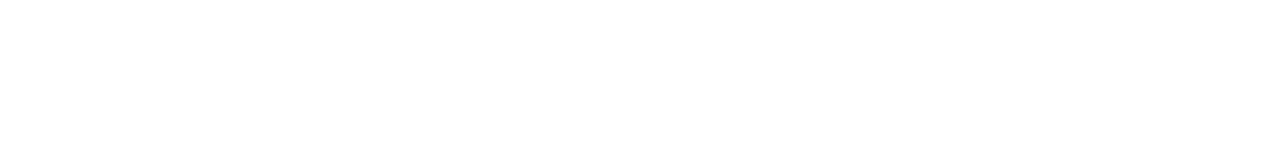
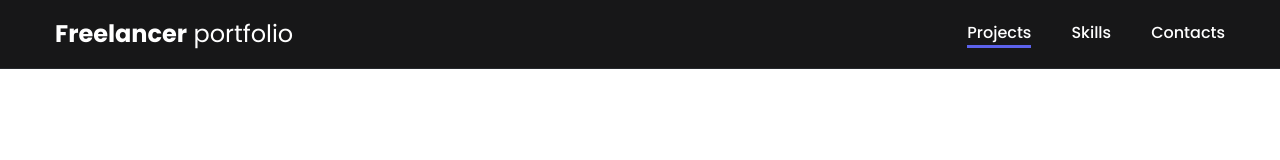
Before and after one commit to Nomex2008/Site-my-portfolio-2, a plain HTML site: page mainHTML.html in a window 1280 px wide. Drawn offline with Linux system fonts and the light colour scheme.

Commit message:
Commit 1
Add nav

```diff
--- a/css/mainCSS.css
+++ b/css/mainCSS.css
@@ -6,3 +6,69 @@ font-family: 'Poppins', sans-serif;
 body{
     font-family: 'DM Sans', sans-serif;
 }
+
+/*container*/
+
+.container{
+    padding: 0 15px;
+    margin: 0 auto;
+    width: 100%;
+    max-width: 1200px;
+}
+
+/*Nav*/
+
+.nav{
+    background-color: #171718;
+    color: #ffffff;
+    border-bottom: 1px solid var(--bordes, #26292D);
+
+    padding: 20px 0;
+}
+
+.nav-rov {
+    display: flex;
+    justify-content: space-between;
+    align-items: center;
+
+    column-gap: 40px;
+    row-gap: 20px;
+    flex-wrap: wrap;
+}
+.nav-logo {
+    font-family: Poppins;
+    font-size: 24px;
+    font-style: normal;
+    font-weight: 400;
+    line-height: 100%;
+}
+.nav-logo span{
+    font-weight: 700;
+    line-height: 100%; /* 24px */
+}
+.nav-list {
+    display: flex;
+    column-gap: 40px;
+
+    align-items: center;
+}
+.nav-list__link {
+    color: #FFF;
+    font-family: Poppins;
+    font-size: 16px;
+    font-style: normal;
+    font-weight: 500;
+    line-height: normal;
+}
+.nav-list__link::after{
+    content: '';
+    display: block;
+    width: 0%;
+    height: 3px;
+    flex-shrink: 0;
+
+    background-color: #5C62EC;
+}
+.nav-list__link.active::after{
+    width: 100%;
+}
--- a/mainHTML.html
+++ b/mainHTML.html
@@ -17,6 +17,35 @@
 
 </head>
 <body>
+
+    <nav class="nav">
+        <div class="container">
+            <div class="nav-rov">
+                <div class="nav-logo">
+                    <span>Freelancer</span>
+                     portfolio
+                </div>
+                <ul class="nav-list">
+                    <li class="nav-list__item">
+                        <a href="#" class="nav-list__link active">
+                            Projects
+                        </a>
+                    </li>
+                    <li class="nav-list__item">
+                        <a href="#" class="nav-list__link">
+                            Skills
+                        </a>
+                    </li>
+                    <li class="nav-list__item">
+                        <a href="#" class="nav-list__link">
+                            Contacts
+                        </a>
+                    </li>
+                </ul>
+            </div>
+        </div>
+    </nav>
+
     <script src="js/mainJS.js"></script>
 </body>
 </html>
```
